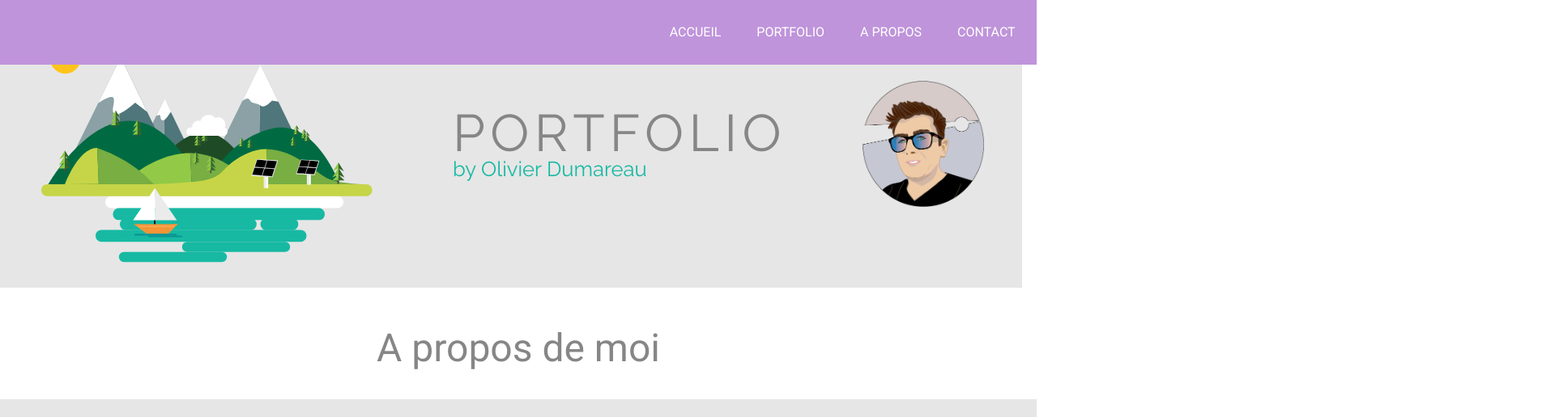
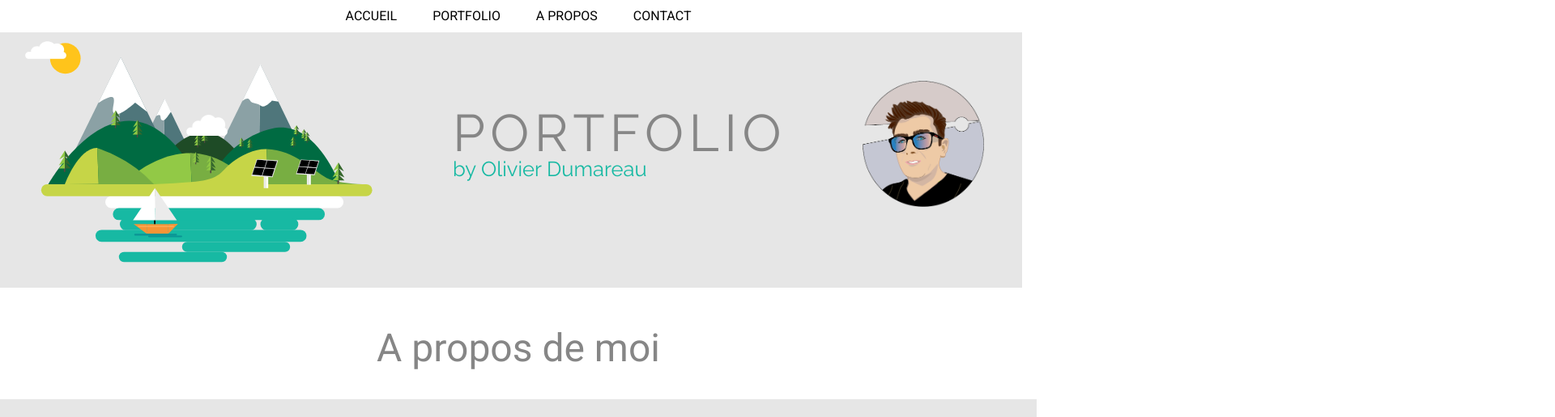
Before and after one commit to oliviez84/teste, a plain HTML site: page index.html in a window 1280 px wide. Shown: the top 516 px of the page at 81% size, 1920 px wide, since content can reach past the window. Drawn offline with nearby package versions, Linux system fonts and the light colour scheme.

Commit message:
changement du menu

```diff
--- a/css/style.css
+++ b/css/style.css
@@ -113,14 +113,14 @@ html,body {
   display: flex;
   position: fixed;
   top:0;
-  height: 10%;
+  height: 5%;
   left: 0%;
   text-transform: uppercase;
   width: 100%;
-  background: rgb(191, 148, 219);
+  background: #fff;
   padding: 0.5%;
   z-index: 900;
-  justify-content:flex-end;
+  justify-content:center;
   align-items: center;
 }
 .menu ul li{
@@ -129,10 +129,10 @@ html,body {
 .menu a{
    margin: 20px;
   text-decoration: none;
-    color: #fff;
+    color: #000000;
 }
 .menu a:hover{
-  border-bottom: 1px solid #fff;
+  border-bottom: 1px solid black;
 }
 /* ***********************************************************zone 1************************************* */
 .grid-zone-1 {
@@ -394,7 +394,7 @@ text-justify: inter-word;
 display: flex;
  width: 100%;
  margin-bottom: 25%;
- justify-content: space-evenly;
+ justify-content: space-around;
 
 }
 
@@ -403,7 +403,7 @@ label,input {
 
 }
 .contact {
-   min-width: 80%;
+   min-width: 50%;
 	width: calc((800px - 100%) * 1000);
   max-width: 100%;
 
```
